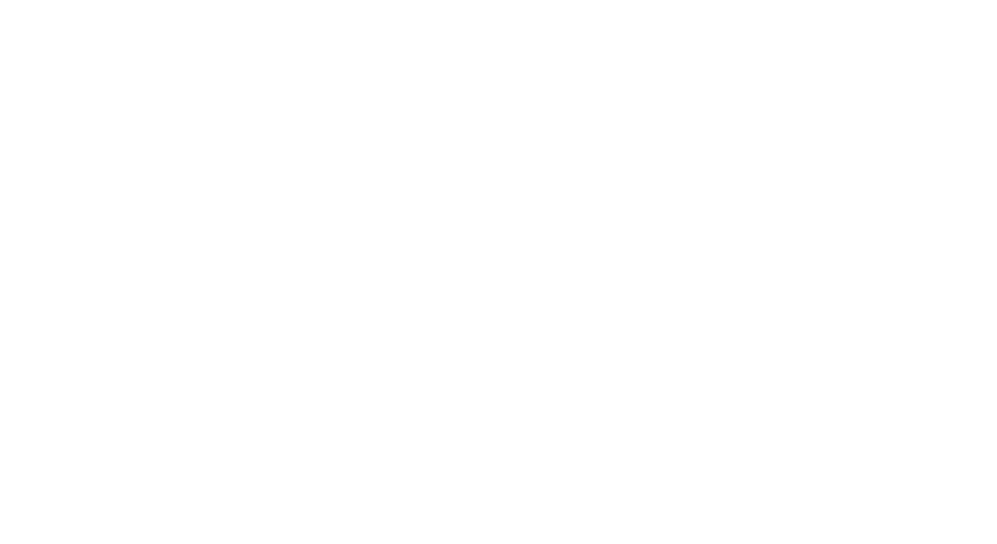
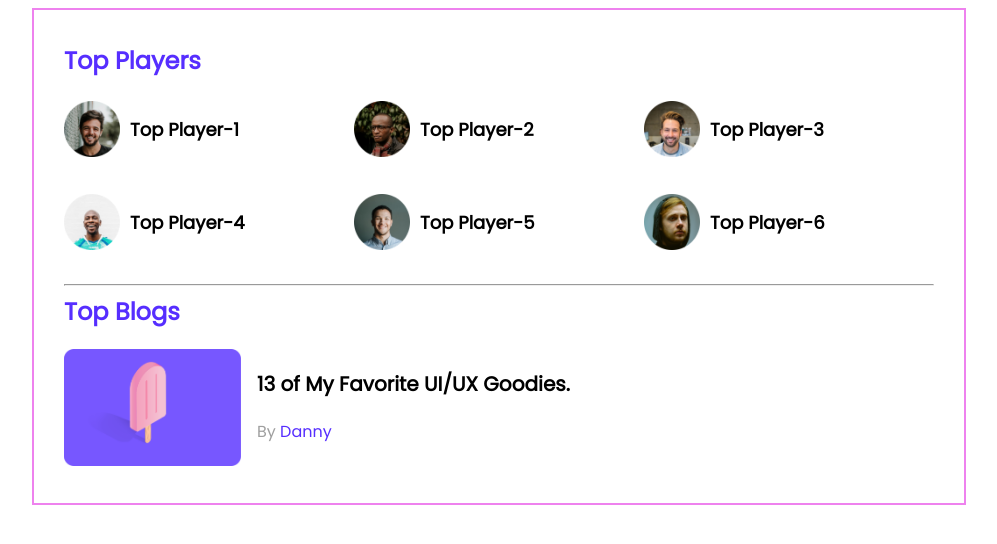
Before and after one commit to MTanzin/leader-board-css3, a plain HTML site: page index.html in a window 1280 px wide. Shown: the whole page, without its empty margins (141-1138 px from the left). Drawn offline with Linux system fonts and the light colour scheme.

Commit message:
new commit

```diff
--- a/index.html
+++ b/index.html
@@ -6,10 +6,66 @@
     <meta http-equiv="X-UA-Compatible" content="IE=edge">
     <meta name="viewport" content="width=device-width, initial-scale=1.0">
     <title>Leader board CSS3</title>
+    <!-- stylesheet -->
+    <link rel="stylesheet" href="styles/style.css">
 </head>
 
 <body>
+    <!-- Header start -->
+    <header>
 
+    </header>
+    <!-- Header End -->
+    <main>
+        <!-- Top players and Top blogs  -->
+        <section class="container">
+            <div class="top-players">
+                <h2 class="section-title">Top Players</h2>
+                <div class="players">
+                    <div class="player">
+                        <img src="images/players/player-1.png" alt="">
+                        <h3 class="player-name">Top Player-1</h3>
+                    </div>
+                    <div class="player">
+                        <img src="images/players/player-2.png" alt="">
+                        <h3 class="player-name">Top Player-2</h3>
+                    </div>
+                    <div class="player">
+                        <img src="images/players/player-3.png" alt="">
+                        <h3 class="player-name">Top Player-3</h3>
+                    </div>
+                    <div class="player">
+                        <img src="images/players/player-4.png" alt="">
+                        <h3 class="player-name">Top Player-4</h3>
+                    </div>
+                    <div class="player">
+                        <img src="images/players/player-5.png" alt="">
+                        <h3 class="player-name">Top Player-5</h3>
+                    </div>
+                    <div class="player">
+                        <img src="images/players/player-6.png" alt="">
+                        <h3 class="player-name">Top Player-6</h3>
+                    </div>
+                </div>
+            </div>
+            <hr>
+            <div class="top-blogs">
+                <h2 class="section-title">Top Blogs </h2>
+                <div class="blogs">
+                    <article class="blog">
+                        <div class="thumbnail">
+                            <img src="images/blogs/blog-1.png" alt="ice-cream">
+
+                        </div>
+                        <div class="blog-info">
+                            <h3 class="blog-title">13 of My Favorite UI/UX Goodies.</h3>
+                            <p class="blog-author">By <a href="">Danny</a></p>
+                        </div>
+                    </article>
+                </div>
+            </div>
+        </section>
+    </main>
 </body>
 
 </html>
--- /dev/null
+++ b/styles/style.css
@@ -0,0 +1,79 @@
+/* fonts */
+@import url('https://fonts.googleapis.com/css2?family=Poppins&display=swap');
+
+/* common style / Utilities */
+body{
+    font-family: 'Poppins', sans-serif;
+    background-color: F3F1FF;
+}
+main{
+    display: flex;
+    justify-content: center;
+}
+.container{
+    border: 2px solid violet;
+    background-color: white;
+    width: 870px;
+    padding: 30px;
+}
+
+
+/* Top players style */
+.top-players{
+    margin-bottom: 30px;
+}
+
+.section-title{
+    color: #562EFF;
+    font-size: 24px;
+    margin-top: 3px;
+}
+.players{
+    display: grid;
+    /* grid-template-columns: 1fr 1fr 1fr; */
+    grid-template-columns: repeat(3, 1fr);
+    grid-row-gap: 30px;
+}
+.player{
+    display: flex;
+    align-items: center;
+}
+.player img{
+    width: 56px;
+    height: 56px;
+}
+.player-name{
+    margin-left: 10px;
+    font-size: 18px;
+}
+
+hr{
+    color: 1px solid #d1d1d1;
+}
+
+/*---------------------------------
+     Top blogs styles
+ ---------------------------------*/
+.blog{
+    display: flex;
+}
+
+.blog .thumbnail img{
+    width: 177px;
+    height: 117px;
+}
+.blog-info{
+    margin-left: 16px;
+}
+.blog-title{
+    font-size: 20px;
+}
+.blog-author{
+    color: #9f9f9f;
+    font-size: 16px;
+}
+.blog-author a{
+    text-decoration: none;
+    font-size: 16px;
+    color: #562eff;
+}
```
